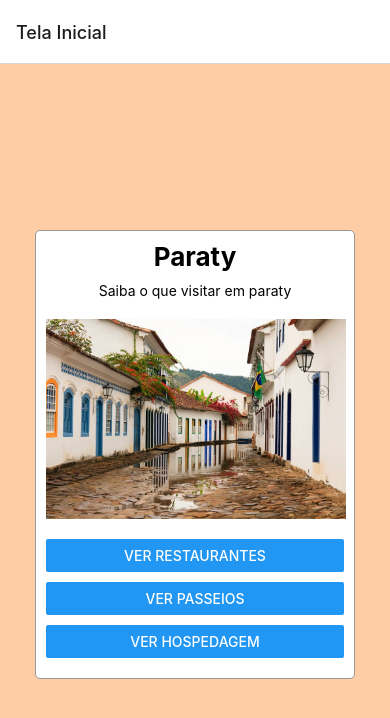
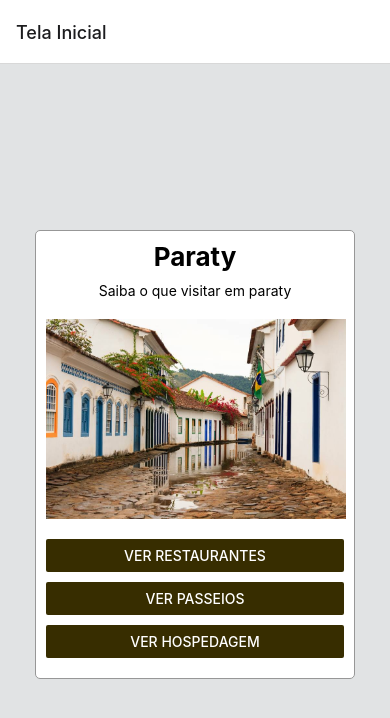
Before and after one commit to DavidGBbr/Paraty, a React Native app: screen / in a window 390 px wide. Shown: the top 718 px of the page. Built offline with nearby package versions, Linux system fonts and the light colour scheme.

Commit message:
tela hospedagem styling

```diff
--- a/componentes/TelaHospedagem/styles.js
+++ b/componentes/TelaHospedagem/styles.js
@@ -0,0 +1,47 @@
+import { StyleSheet } from "react-native";
+
+const styles = StyleSheet.create({
+    container:{
+        padding:20,
+        justifyContent:'center',
+        alignItems:'center',
+        flex:1,
+        backgroundColor:'#beceff'
+    },
+
+    title:{
+        fontSize:20,
+        textAlign:'center',
+        fontWeight:'bold',
+        marginBottom:10,
+    },
+
+    description:{
+        textAlign:'center',
+        marginBottom:20,
+    },
+
+    card:{
+        backgroundColor:'#fff',
+        width:320,
+        marginBottom:5,
+        padding:10,
+        borderRadius:5,
+        borderColor:'#979797',
+        borderWidth:1,
+    },
+
+    cardTitle:{
+        fontSize:16,
+        fontWeight:'bold',
+        marginBottom:5
+    },
+
+    img:{
+        width:300,
+        height:50,
+        marginBottom:10,
+    }
+})
+
+export default styles;
--- a/componentes/TelaInicial/index.js
+++ b/componentes/TelaInicial/index.js
@@ -14,15 +14,25 @@ export default function TelaInicial(props) {
       <Image source={Capa} style={styles.img}/>
 
       <View style={styles.boxButton}>
-        <Button style={styles.button} title="Ver Restaurantes" onPress={()=>{props.navigation.navigate('Tela Restaurantes')}}/>
+        <Button style={styles.button}
+        title="Ver Restaurantes"
+        onPress={()=>{props.navigation.navigate('Tela Restaurantes')}}
+        color="#372d00"/>
       </View>
 
       <View style={styles.boxButton}>
-        <Button style={styles.button} title="Ver Passeios" onPress={()=>{props.navigation.navigate('Tela Passeios')}}/>
+        <Button style={styles.button}
+        title="Ver Passeios"
+        onPress={()=>{props.navigation.navigate('Tela Passeios')}}
+        color="#372d00"/>
       </View>
 
       <View style={styles.boxButton}>
-        <Button style={styles.button} title="Ver Hospedagem" onPress={()=>{props.navigation.navigate('Tela Hospedagem')}}/>
+        <Button
+        style={styles.button}
+        title="Ver Hospedagem"
+        onPress={()=>{props.navigation.navigate('Tela Hospedagem')}}
+        color="#372d00"/>
       </View>
 
     </View>
--- a/componentes/TelaInicial/styles.js
+++ b/componentes/TelaInicial/styles.js
@@ -5,7 +5,7 @@ const styles = StyleSheet.create({
         flex:1,
         alignItems:'center',
         justifyContent:'center',
-        backgroundColor:'#fecda5',
+        backgroundColor:'#e1e3e4',
     },
 
     card:{
```
